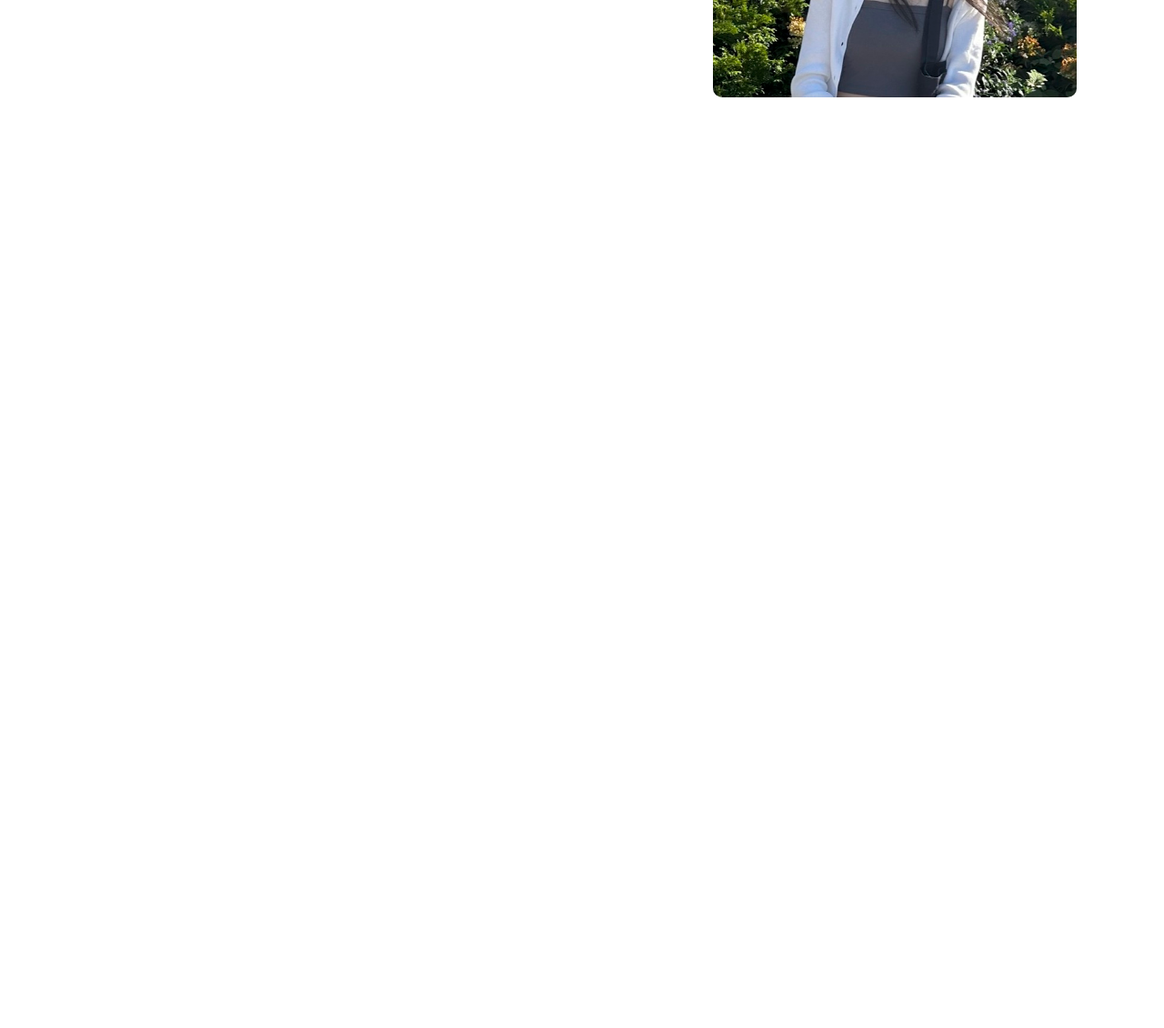
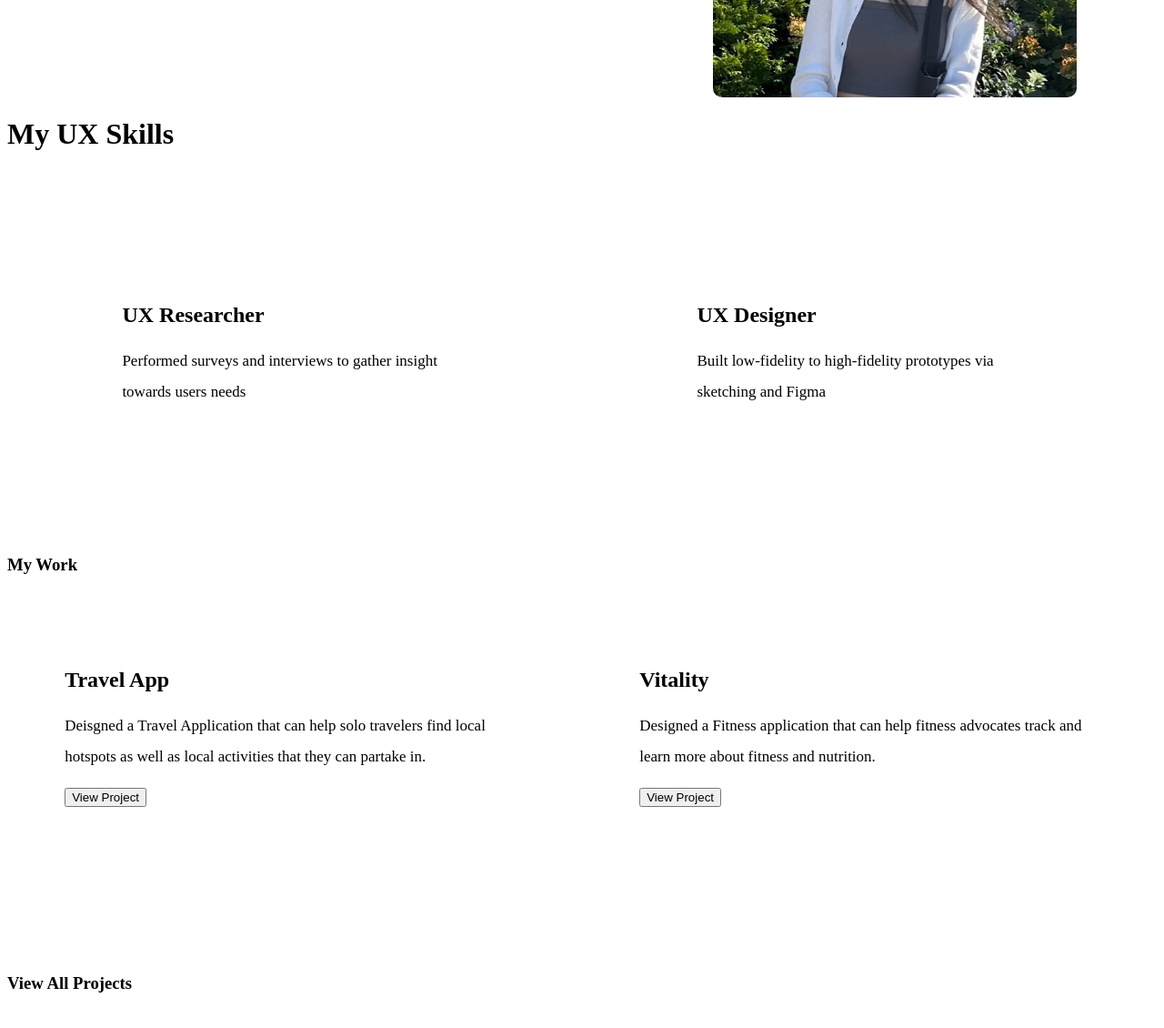
Before and after one commit to rmuchida/UX_UI_HW_17, a plain HTML site: page index.html in a window 1280 px wide. Shown: the part 500-1630 px from the top of the page at 91% size. Before the commit the page ends 800 px from the top, so only its background shows below. Drawn offline with Linux system fonts and the light colour scheme.

Commit message:
updated module 18

```diff
--- a/CSS/style.css
+++ b/CSS/style.css
@@ -57,3 +57,31 @@ p {
     font-size: 17;
     line-height: 200%;
 }
+
+.flexContainer {
+    display: flex;
+}
+
+.skill {
+    width: 33%;
+    align-items: center;
+    padding: 10%;
+}
+
+.workGrid {
+    display: grid;
+    grid-template-rows: 400px 400px;
+    grid-template-columns: 1fr 1fr;
+    grid-template-areas:
+    "travel"
+    "vitality"
+    ;
+}
+
+.work {
+    padding: 10%;
+}
+
+.skillHeader {
+    align-items: center;
+}
--- a/index.html
+++ b/index.html
@@ -25,6 +25,39 @@
             </div>
             <img class = "profile" src = "folder-images/Portfolio-pfp.jpeg" alt="Renee Uchida Profile Picture">
 
+        <!-- My UX Skills section coded using CSS Flex-->
+        </section class = "mySkills">
+            <h1 class = "skillHeader">My UX Skills</h1>
+            <div class = "flexContainer">
+                <div class = "skill">
+                    <h2>UX Researcher</h2>
+                    <p>Performed surveys and interviews to gather insight towards users needs</p>
+                </div>
+                <div class = "skill">
+                    <h2>UX Designer</h2>
+                    <p>Built low-fidelity to high-fidelity prototypes via sketching and Figma</p>
+                </div>
+            </div>
+        <section>
+
+        <section class = "myWork">
+            <h1 class = "workHeader">My Work</h1>
+            <div class = "workGrid">
+                <div class = "work">
+                    <h2>Travel App</h2>
+                    <p>Deisgned a Travel Application that can help solo travelers find local hotspots as well as local activities that they can partake in.</p>
+                    <button>View Project</button>
+                </div>
+                <div class = "work">
+                    <h2>Vitality</h2>
+                    <p>Designed a Fitness application that can help fitness advocates track and learn more about fitness and nutrition.</p>
+                    <button>View Project</button>
+                </div>
+                <h3>View All Projects</h3>
+            </div>
+
+        </section>
+
         </section>
     </body>
 </html>
```
